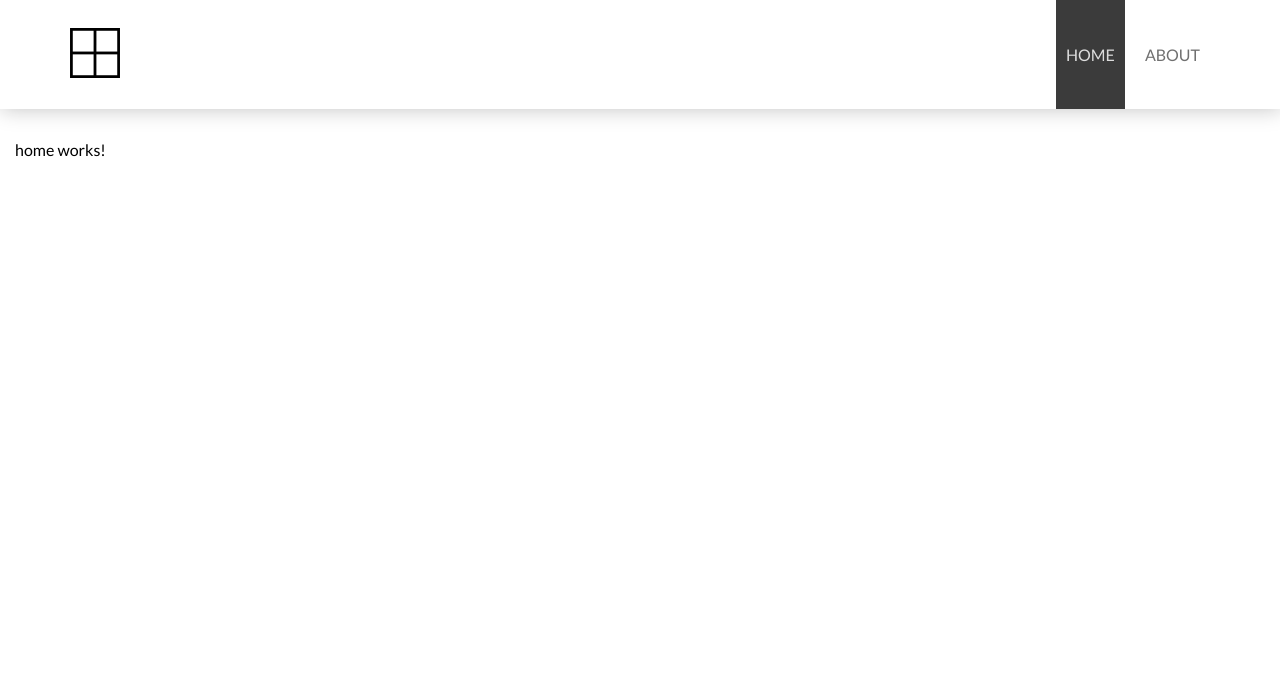
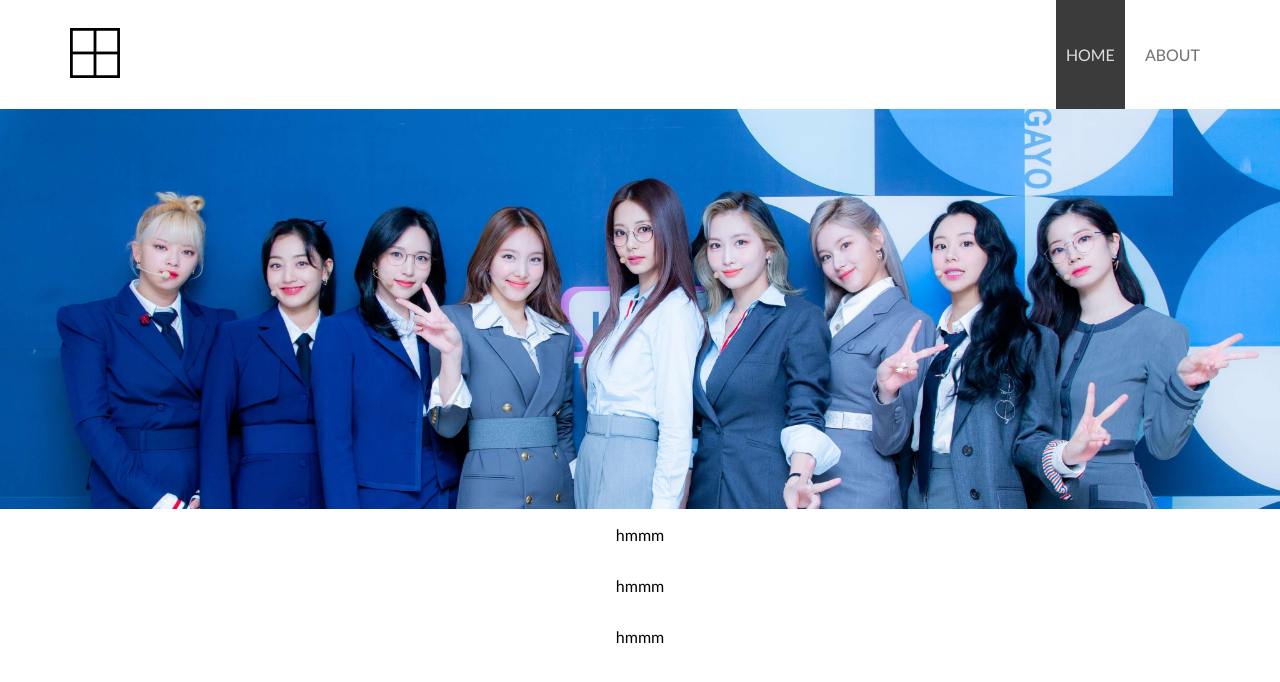
Before and after one commit to brandonbalbada/angular, an Angular app: page / in a window 1280 px wide. Shown: the top 682 px of the page. Built offline with nearby package versions, Linux system fonts and the light colour scheme.

Commit message:
Added Twice dejk

```diff
--- a/src/app/app.component.html
+++ b/src/app/app.component.html
@@ -5,15 +5,11 @@
         </a>
     </div>
     <div>
-        <nav >
+        <nav>
             <a routerLinkActive="active" [routerLinkActiveOptions]="{exact:true}" routerLink="/">Home</a>
             <a routerLinkActive="active" routerLink="/about">About</a>
         </nav>
     </div>
 </header>
 
-<div class="content-wrap">
-    <div class="content">
-        <router-outlet></router-outlet>
-    </div>
-</div>
+<router-outlet></router-outlet>
--- a/src/app/app.component.sass
+++ b/src/app/app.component.sass
@@ -26,7 +26,6 @@ header
             text-decoration: none
             text-transform: uppercase
             padding: 45px 10px
-
             &:not(:last-child)
                 margin-right: 10px
             &:hover
@@ -34,13 +33,5 @@ header
             &.active
                 color: $white
                 background-color: $accent
-div.content-wrap
-    display: block
-    margin: 0 auto
-    max-width: 1280px
-    padding: 15px
-    div.content
-        width: 100%
-
 
 @media all and (max-width: 1920px)
--- a/src/app/home/home.component.html
+++ b/src/app/home/home.component.html
@@ -1 +1,14 @@
-<p>home works!</p>
+<div class="content">
+    <div class="row full banner">
+
+    </div>
+    <div class="row">
+        <p>hmmm</p>
+    </div>
+    <div class="row">
+        <p>hmmm</p>
+    </div>
+    <div class="row">
+        <p>hmmm</p>
+    </div>
+</div>
--- a/src/app/home/home.component.sass
+++ b/src/app/home/home.component.sass
@@ -0,0 +1,8 @@
+:host
+    display: flex
+
+.banner
+    height: 50vh
+    background-position: center 20%
+    background-size: cover
+    background-image: url("/assets/twice.jpeg")
--- a/src/styles.sass
+++ b/src/styles.sass
@@ -1,11 +1,33 @@
 /* You can add global styles to this file, and also import other style files */
 @import url('https://fonts.googleapis.com/css2?family=Lato:wght@300;400;700&display=swap')
+
+@mixin flex ($dir)
+    display: flex
+    flex-flow: $dir wrap
+    align-items: center
+    @if $dir == 'column'
+        justify-content: center
+        align-items: flex-start
 
 html, body
     box-sizing: border-box
     margin: 0
     font-family: Lato, sans-serif
 
+div.content
+    @include flex(row)
+    margin: 0 auto
 
+    width: 100%
+    justify-content: center
+    & div.row
+        @include flex(row)
+        justify-content: center
+        flex: 0 0 100%
+        max-width: 1280px
+        padding: 0 15px
+        &.full
+            max-width: 100%
+            padding: 0px
 
 @media all and (prefers-color-scheme: dark)
```
Also changed, not shown: src/assets/twice.jpeg (added).
